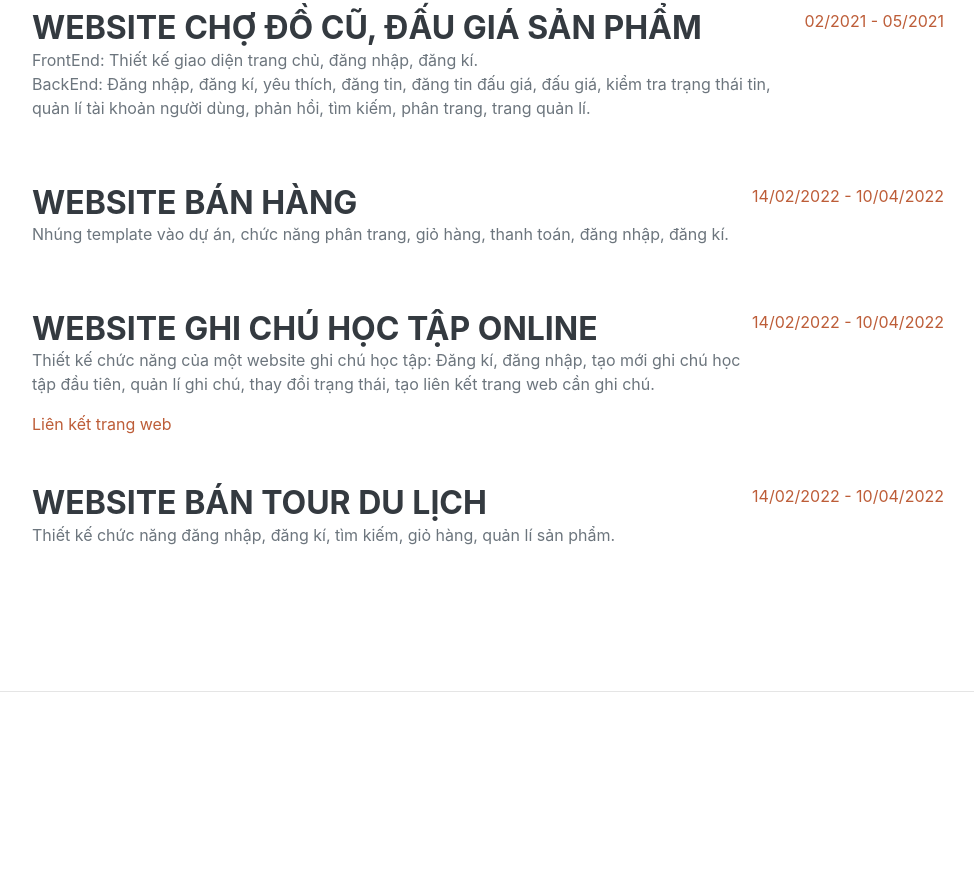
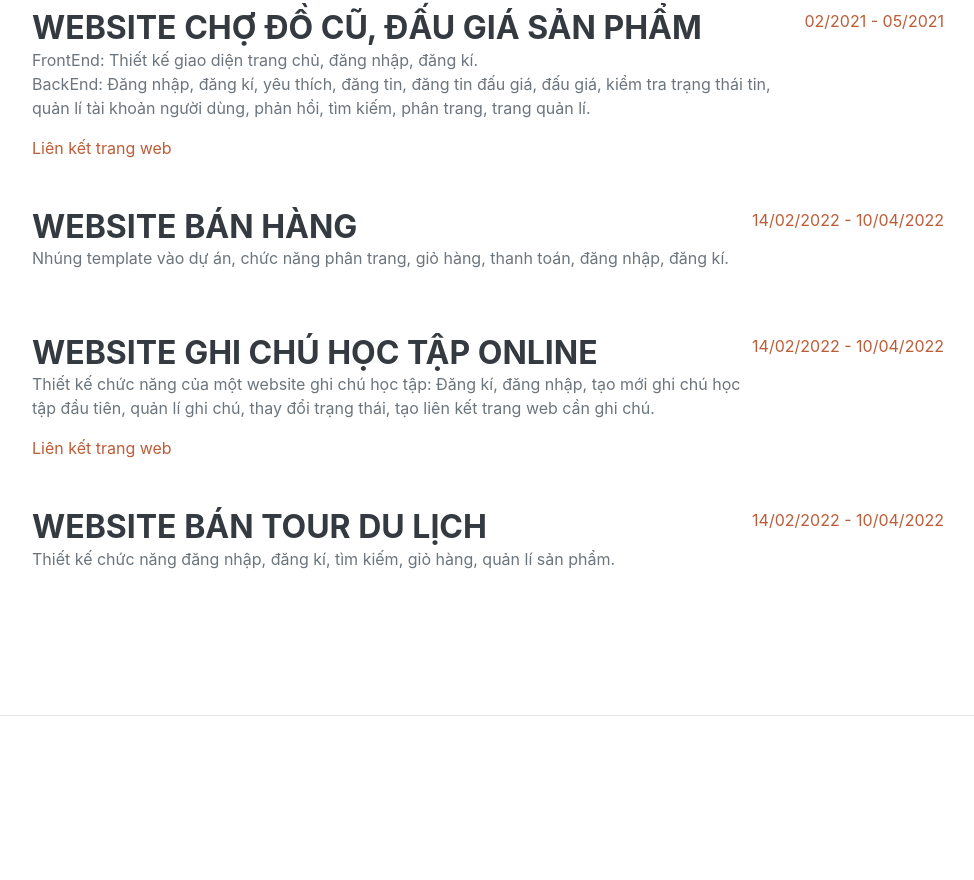
Before and after one commit to tn-duyit/Profile, a plain HTML site: page index.html in a window 1280 px wide. Shown: the part 987-1867 px from the top of the page, without its empty margins (288-1262 px from the left). Drawn offline with nearby package versions, Linux system fonts and the light colour scheme; a web font is replaced by a local one.

Commit message:
Update link website 2hand

```diff
--- a/index.html
+++ b/index.html
@@ -78,7 +78,8 @@
                             <!-- <div class="subheading mb-3"></div>  -->
                             <p>FrontEnd: Thiết kế giao diện trang chủ, đăng nhập, đăng kí.<br>
                                 BackEnd: Đăng nhập, đăng kí, yêu thích, đăng tin, đăng tin đấu giá, đấu giá, kiểm tra trạng thái tin, quản lí tài khoản người dùng, phản hồi, tìm kiếm, phân trang, trang quản lí.</p>
-                        </div>
+                                <a href="http://tnduyit-001-site1.gtempurl.com/">Liên kết trang web</a>
+                            </div>
                         <div class="flex-shrink-0">
                             <span class="text-primary">02/2021 - 05/2021</span>
                         </div>
```
